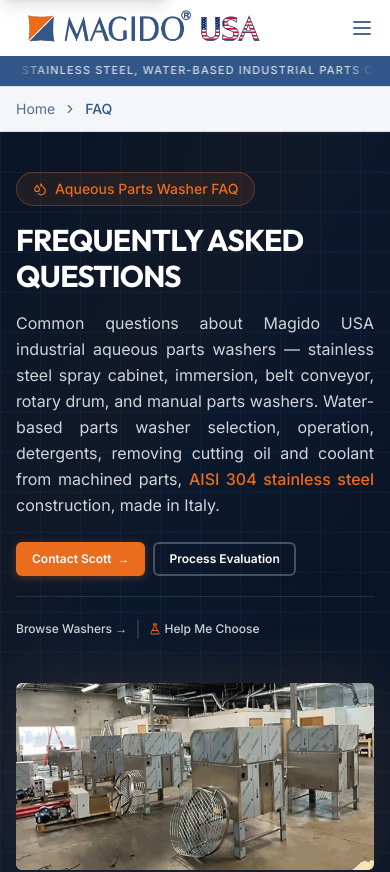
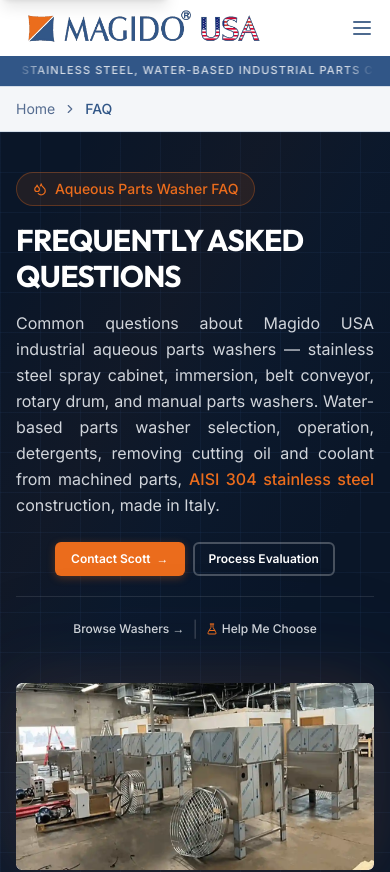
Before and after one commit to JasonBee99/MagidoUSA, a Next.js app: page /faq in a window 390 px wide. Shown: the top 872 px of the page. Built offline with nearby package versions, Linux system fonts and the light colour scheme.

Commit message:
Phase 24: FAQ hero — center both button groups on mobile

```diff
--- a/src/app/faq/page.tsx
+++ b/src/app/faq/page.tsx
@@ -64,7 +64,7 @@
               </p>
 
               {/* CTAs — btn-sm side-by-side */}
-              <div className="mt-6 flex gap-2">
+              <div className="mt-6 flex justify-center gap-2 sm:justify-start">
                 <Link href="/contact" className="btn-primary btn-sm whitespace-nowrap">
                   Contact Scott
                   <span className="btn-arrow">→</span>
@@ -75,7 +75,7 @@
               </div>
 
               {/* Secondary links — pipe-separated */}
-              <div className="mt-5 flex items-center gap-x-2 border-t border-white/10 pt-5 sm:gap-x-4">
+              <div className="mt-5 flex items-center justify-center gap-x-2 border-t border-white/10 pt-5 sm:justify-start sm:gap-x-4">
                 <Link
                   href="/products"
                   className="whitespace-nowrap text-xs font-medium text-gray-300 transition-colors hover:text-white sm:text-sm"
```
